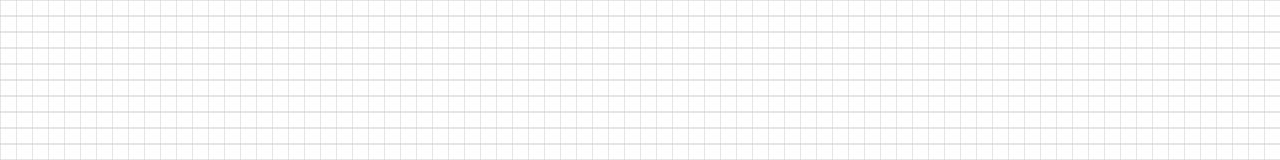
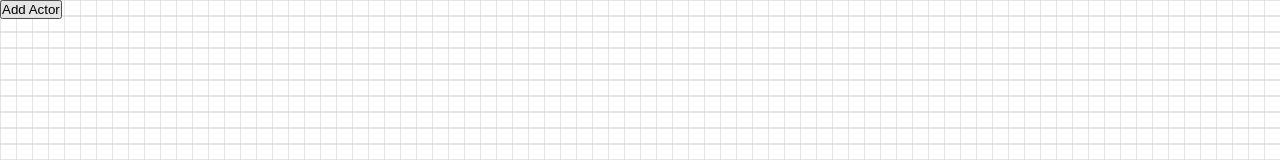
Before and after one commit to repeated-pleasant-games/tabletop-old, a React app: page / in a window 1280 px wide. Shown: the top 160 px of the page. Built offline with nearby package versions, Linux system fonts and the light colour scheme; the HTML template or start-up script is replaced by a standard one.

Commit message:
:sparkles: App displays ControlPanel

```diff
--- a/src/App.tsx
+++ b/src/App.tsx
@@ -2,14 +2,16 @@ import * as React from "react"
 import { Provider } from "react-redux";
 import { combineReducers, createStore } from "redux";
 
-import { Tabletop } from "~/components/tabletop/Tabletop";
+import Tabletop from "~/components/tabletop/Tabletop";
 import { RectangularGrid } from "~/components/tabletop/RectangularGrid";
 
 import { viewTransform, actors } from "./reducers/tabletop";
+import ControlPanel from "./components/control-panel/ControlPanel";
 
 export const App = () =>
 (
   <Provider store={createStore(combineReducers({ viewTransform, actors }))}>
+    <ControlPanel />
     <Tabletop grid={<RectangularGrid />} />
   </Provider>
 );
```
